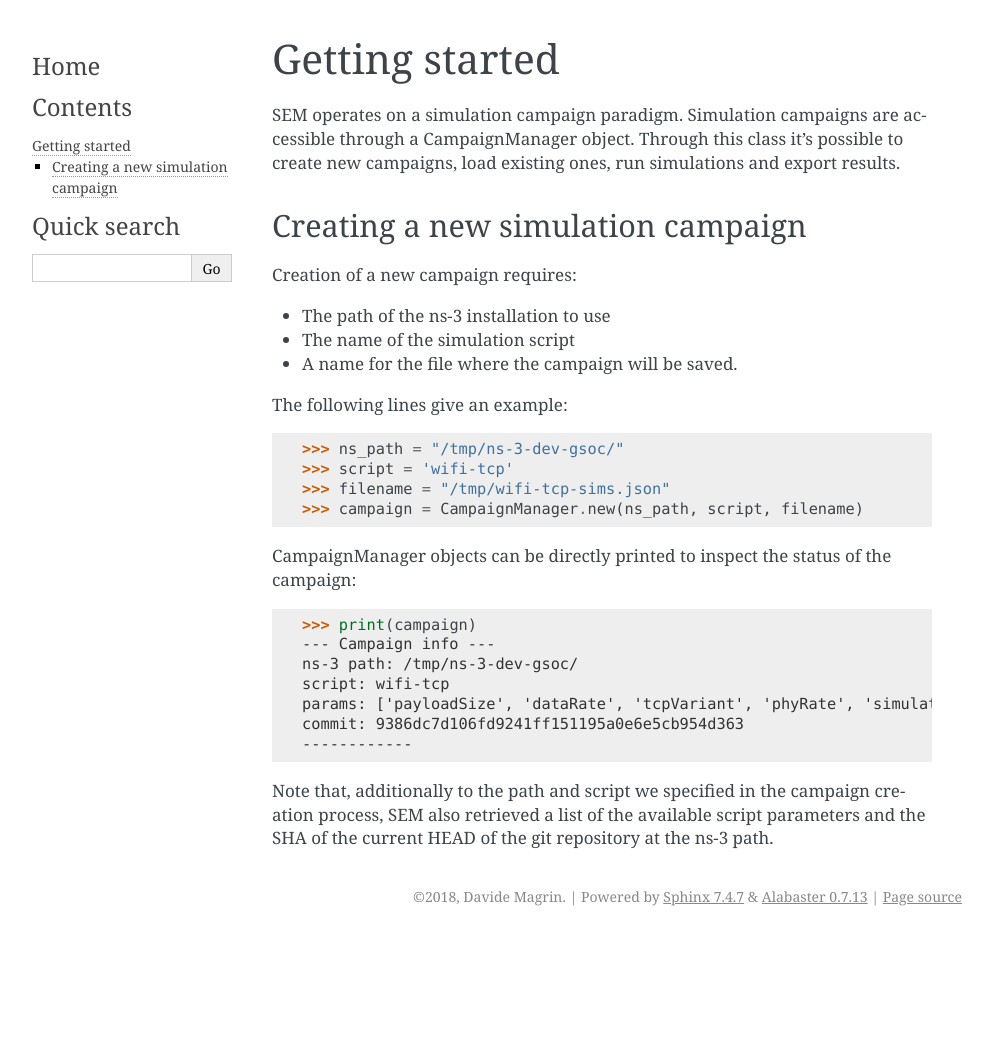
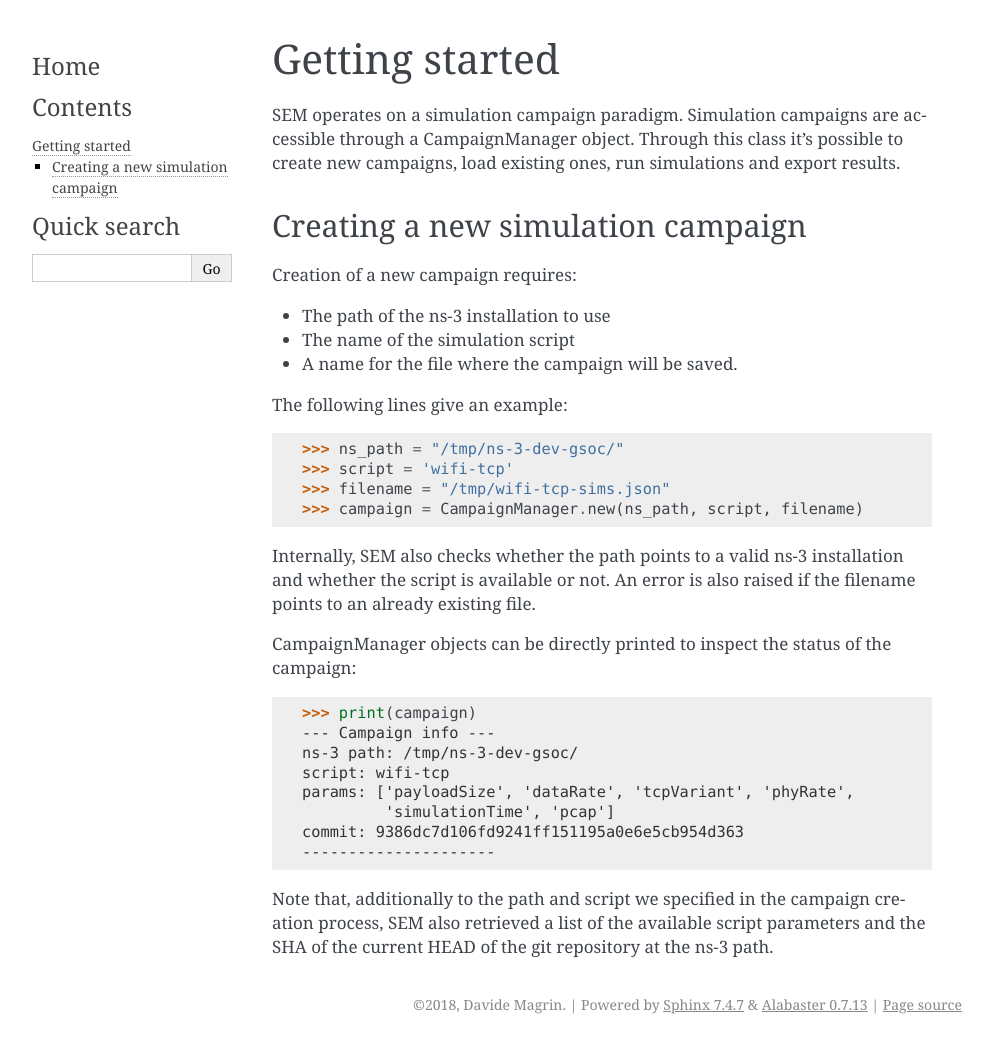
Before and after one commit to signetlabdei/sem, a Sphinx documentation site: the page built from docs/getting-started.rst, in a window 1280 px wide. Shown: the whole page, without its empty margins (148-1141 px from the left). Built offline with Sphinx 7.4.7, drawn with Linux system fonts in a browser that asks for light colours; before the commit the page ends 936 px from its top, so only the background shows below that.

Commit message:
Update documentation

```diff
--- a/docs/getting-started.rst
+++ b/docs/getting-started.rst
@@ -24,6 +24,10 @@
    >>> filename = "/tmp/wifi-tcp-sims.json"
    >>> campaign = CampaignManager.new(ns_path, script, filename)
 
+Internally, SEM also checks whether the path points to a valid ns-3
+installation and whether the script is available or not. An error is
+also raised if the filename points to an already existing file.
+
 CampaignManager objects can be directly printed to inspect the status
 of the campaign:
 
--- a/docs/intro.rst
+++ b/docs/intro.rst
@@ -1,5 +1,5 @@
 Introduction
 ============
 
-What is this?
--------------
+SEM is a python library that helps users manage their ns-3 simulation
+campaigns.
```
Also changed, not shown: other parts of docs/getting-started.rst (+10 -2 lines).
